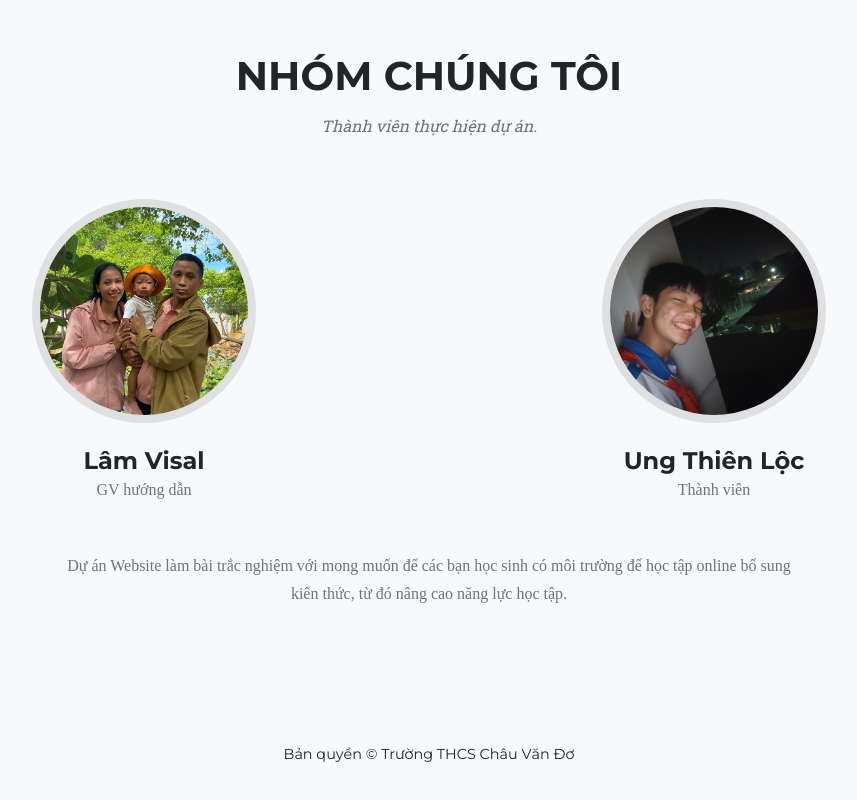
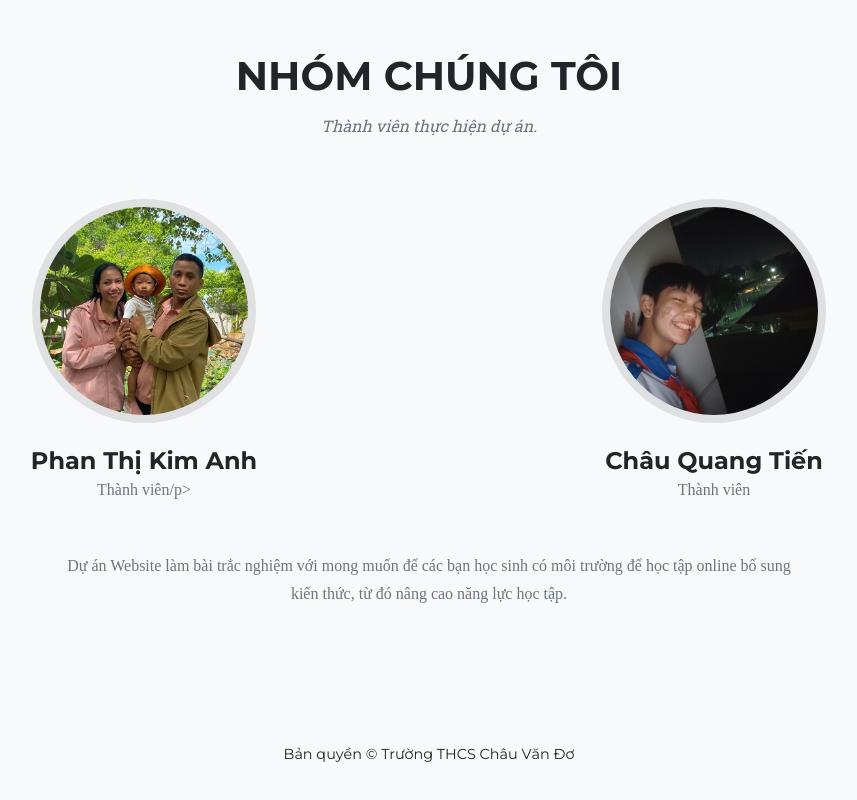
Before and after one commit to cvdweb/cvdweb.github.io, a plain HTML site: page index.html in a window 1280 px wide. Shown: the part 5329-6129 px from the top of the page, without its empty margins (211-1068 px from the left). Drawn offline with nearby package versions, Linux system fonts and the light colour scheme.

Commit message:
Deploying to gh-pages from @ cvdweb/cvdweb.github.io@cf046ad875d17cb3705afbe198b42318d8dc1163 🚀

```diff
--- a/index.html
+++ b/index.html
@@ -5,7 +5,7 @@
         <meta name="viewport" content="width=device-width, initial-scale=1, shrink-to-fit=no" />
         <meta name="description" content="" />
         <meta name="author" content="" />
-        <title>CVĐ - Sáng Tạo TTNNĐ</title>
+        <title>CVĐ -  Sản phẩm tin học trẻ</title>
         <!-- Favicon-->
         <link rel="icon" type="image/x-icon" href="assets/favicon.ico" />
         <!-- Font Awesome icons (free version)-->
@@ -827,14 +827,14 @@
                     <div class="col-lg-6">
                         <div class="team-member">
                             <img class="mx-auto rounded-circle" src="assets/img/team/1.jpg" alt="..." />
-                            <h4>Lâm Visal</h4>
-                            <p class="text-muted">GV hướng dẫn</p>
+                            <h4>Phan Thị Kim Anh</h4>
+                            <p class="text-muted">Thành viên/p>
                         </div>
                     </div>
                     <div class="col-lg-6">
                         <div class="team-member">
                             <img style="object-fit: cover;" class="mx-auto rounded-circle" src="assets/img/team/2.jpg" alt="..." />
-                            <h4>Ung Thiên Lộc</h4>
+                            <h4>Châu Quang Tiến</h4>
                             <p class="text-muted">Thành viên</p>
                         </div>
                     </div>
```
